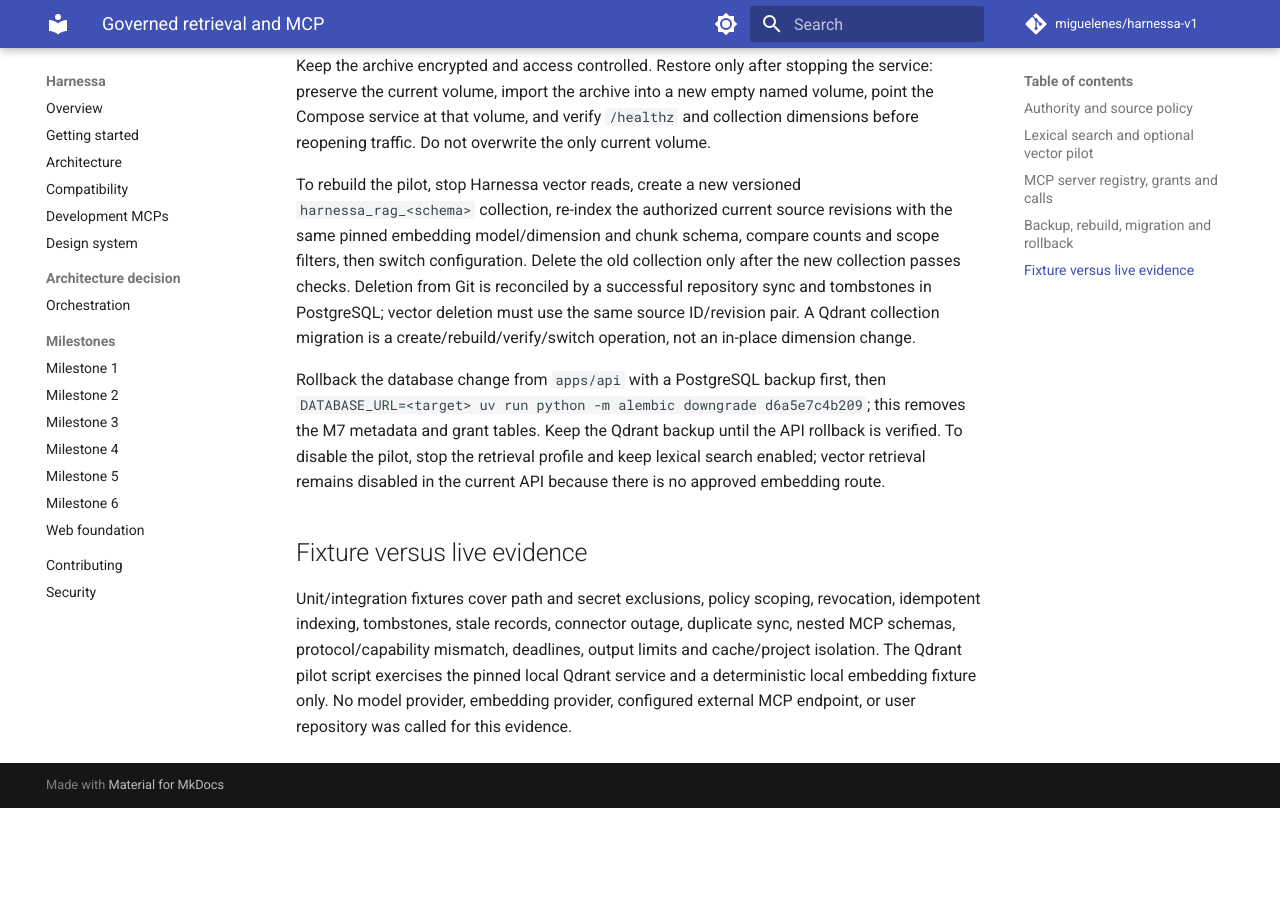
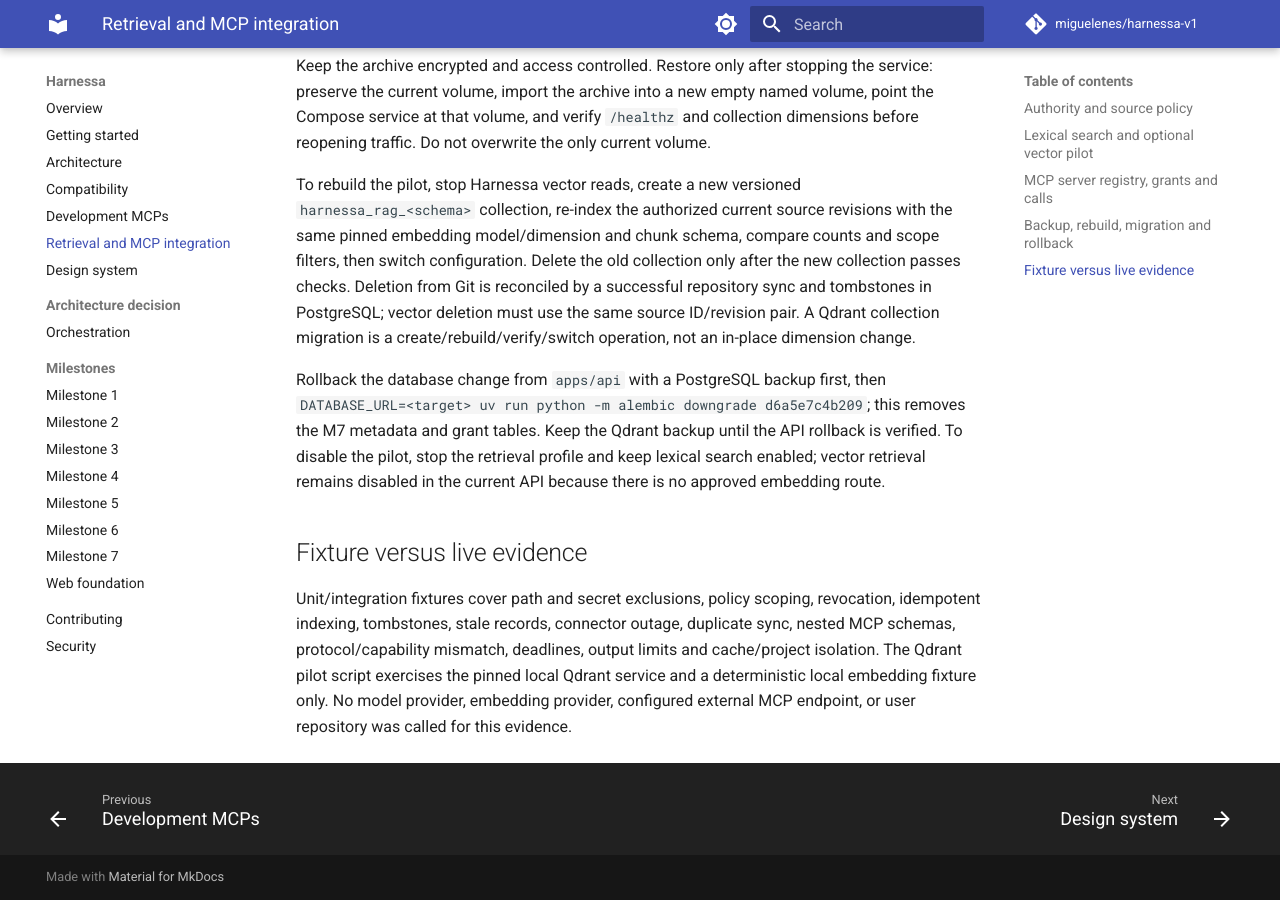
Before and after one commit to miguelenes/harnessa-v1, an MkDocs documentation site: the page built from docs/integrations/retrieval-mcp.md, in a window 1280 px wide and 900 px high, scrolled down 2592 px. Built offline with MkDocs 1.6.1 and Material for MkDocs 9.7.7, drawn with Linux system fonts in a browser that asks for light colours; comment, search, counter and statistics services are not loaded; before the commit the page ends 3400 px from its top, so only the background shows below that.

Commit message:
docs: include retrieval milestone in navigation

```diff
--- a/mkdocs.yml
+++ b/mkdocs.yml
@@ -49,6 +49,7 @@
   - Architecture: architecture.md
   - Compatibility: compatibility.md
   - Development MCPs: development/mcp-servers.md
+  - Retrieval and MCP integration: integrations/retrieval-mcp.md
   - Design system: design-system.md
   - Architecture decision:
       - Orchestration: adr/0004-run-orchestration.md
@@ -59,6 +60,7 @@
       - Milestone 4: milestones/04.md
       - Milestone 5: milestones/05.md
       - Milestone 6: milestones/06.md
+      - Milestone 7: milestones/07.md
       - Web foundation: milestones/parallel-web-foundation.md
   - Contributing: contributing.md
   - Security: security.md
```
